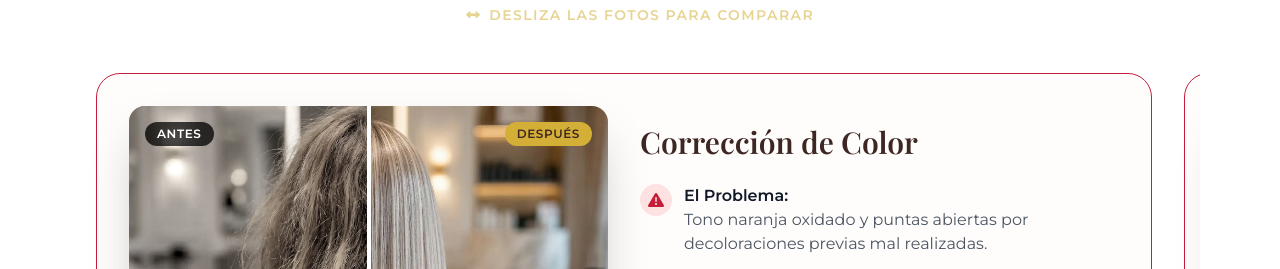
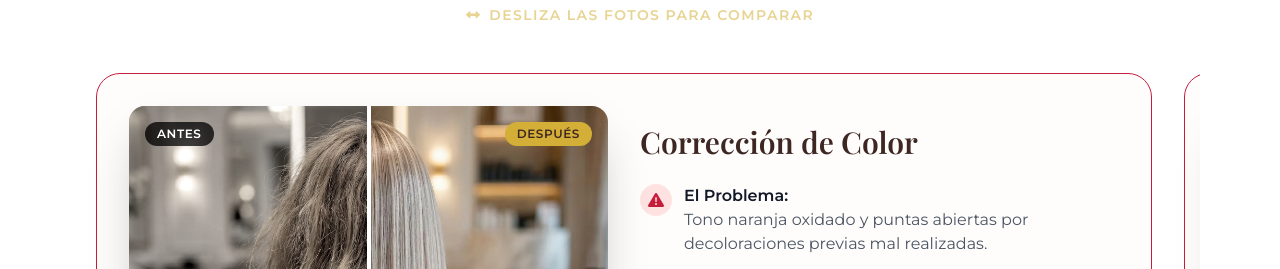
Before and after one commit to GabrielIturreCs/PeluqueriapetitPremiun, a plain HTML site: page index.html in a window 1280 px wide. Shown: the part 4365-4634 px from the top of the page. Drawn offline with nearby package versions, Linux system fonts and the light colour scheme; a web font is replaced by a local one.

Commit message:
Update before image in first transformation card

```diff
--- a/index.html
+++ b/index.html
@@ -804,8 +804,8 @@
             <!-- Comparison Slider -->
             <div class="w-full md:w-1/2 h-[400px] rounded-2xl overflow-hidden shadow-2xl relative comparison-slider">
               <div class="image-wrapper before-image absolute inset-0 w-full h-full">
-                <img src="images/Gemini_Generated_Image_o8e61eo8e61eo8e6_ghostcut_ghostcut.webp"
-                  alt="Antes: Cabello naranja y dañado" class="w-full h-full object-cover object-left">
+                <img src="images/antespelofeo.webp" alt="Antes: Cabello naranja y dañado"
+                  class="w-full h-full object-cover object-left">
                 <span
                   class="absolute top-4 left-4 bg-black/70 text-white text-xs font-bold px-3 py-1 rounded-full uppercase tracking-wider">Antes</span>
               </div>
```
